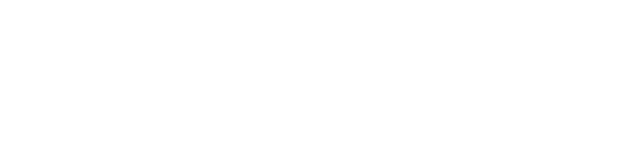
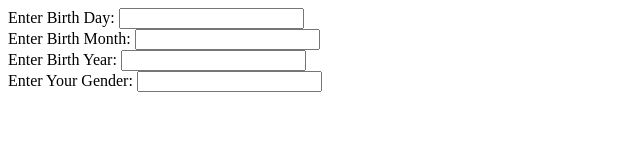
Before and after one commit to Okimani/Akan-names, a plain HTML site: page html/index.html in a window 1280 px wide. Shown: the whole page, without its empty margins (0-640 px from the left). Drawn offline with Linux system fonts and the light colour scheme.

Commit message:
added form to index.html page

```diff
--- a/html/index.html
+++ b/html/index.html
@@ -9,6 +9,28 @@
 </head>
 
 <body>
+    <form>
+        <div>
+            <label>Enter Birth Day:</label>
+        <input type="text" id="birthDay">
+        </div>
+
+        <div>
+            <label>Enter Birth Month:</label>
+        <input type="text" id="birthMonth">
+        </div>
+
+        <div>
+            <label>Enter Birth Year: </label>
+        <input type="text" id="birthYear">
+
+        </div>
+
+        <div>
+            <label>Enter Your Gender:</label>
+        <input type="text" id="birthGender">
+        </div>
+    </form>
 
 
 </body>
```
